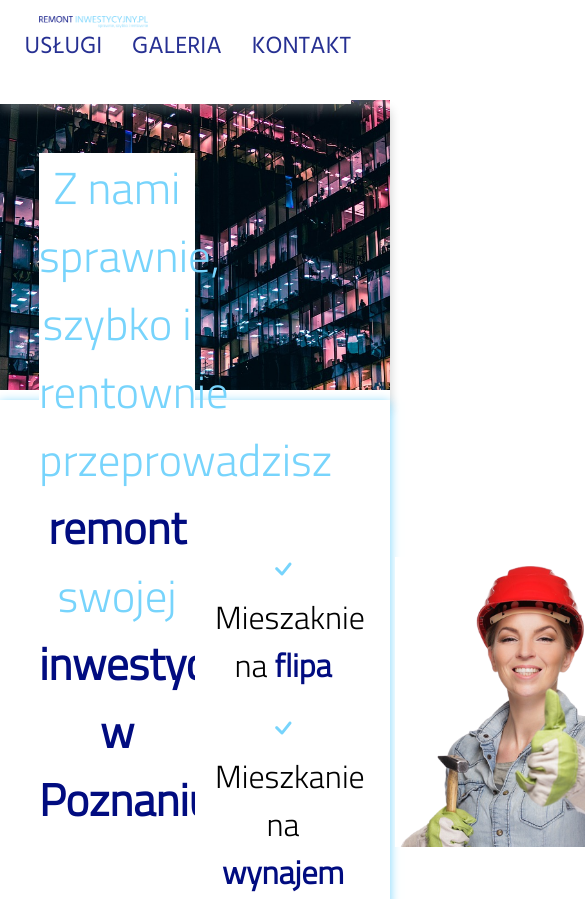
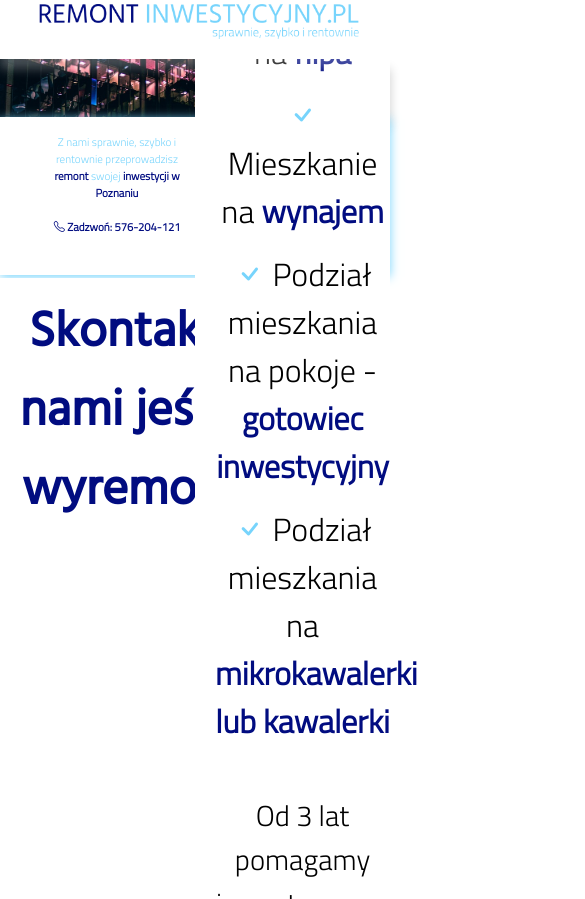
Before and after one commit to choice4choice/remont-inwestycyjny, a plain HTML site: page index.html in a window 390 px wide. Shown: the top 899 px of the page, 585 px wide, since content can reach past the window. Drawn offline with nearby package versions, Linux system fonts and the light colour scheme.

Commit message:
navbar and home is responsive

```diff
--- a/index.html
+++ b/index.html
@@ -24,15 +24,19 @@
     </script>
 </head>
 <body>
-    <nav class="navbar">
-        <div class="navbar_container clearfix">
-            <a href="#home"><img src="/images/logo.png" alt="logo" title="remont_inwestycyjny_logo"></a>
+    <nav class="navbar container-100">
+        <div class="flex container-80">
+            <div class="logo">
+                <img src="/images/logo.png" alt="logo" title="remont_inwestycyjny_logo"><a href="#home"></a></img>
+            </div>
+            <div class="navbar-links">
                 <ul>
                     <li><a href="#onas">o nas</a></li>
                     <li><a href="#uslugi">usługi</a></li>
                     <li><a href="#galeria">galeria</a></li>
                     <li><a href="#kontakt">kontakt</a></li>
                 </ul>
+            </div>
         </div>
     </nav>
 
--- a/styles.css
+++ b/styles.css
@@ -6,10 +6,19 @@
     font-family: titillium;
     src: url("fonts/titillium-web-light.ttf");
 }
-@media screen and (max-width: 1000px) {
-    .section_flex_cont_img, .section_flex_cont_txt {
-      width: 100%;
+@media only screen and (max-width: 830px) {
+    .navbar li{
+        display: none;
     }
+    .logo {
+        width: 100%;
+
+
+    }
+    .section_flex_cont_img.hello img {
+        display:none;
+    }
+
   }
 
 :root{
@@ -33,60 +42,70 @@ h1{
     font-family: hind;
 }
 section {
-    width: 80%;
-    margin: auto;
-    padding-top: 4em;
-    margin-top: 1em;
+    padding-top: 4vw;
+    margin-top: 1vw;
 }
-div{
-    padding-top: 1em;
-}
+
 .clearfix::after{
     content:" ";
     display: block;
     clear: both;
 }
-.navbar_container{
+.container-100{
+    width: 100%;
+    height: auto;
+}
+.container-80{
     width: 80%;
+    height: auto;
     margin:auto;
+    padding-top: 1vw;
+    padding-bottom: 1vw;
+}
+.flex{
+    display: flex;
 }
 .navbar {
-    width: 100%;
-    max-height: 100px;
     position: sticky;
     top: 0;
     left: 0;
     display: block;
+    overflow: auto;
     box-shadow: 0 10px 10px 0 rgba(255, 255, 255, 0.274);
     padding-bottom: 10px;
 }
+.logo{
+    width: 35%;
+    z-index: 1;
+}
+.navbar-links{
+    width: 85%;
+    z-index: 0;
+}
 .navbar ul {
     align-content: center;
-    display: flex;
     float: right;
-    margin: 0px 0px;
-    padding-left: 10px;
 }
 
 .navbar ul li{
-    float: right;
+    float: left;
     padding-left: 30px;
     list-style: none;
     text-transform: uppercase;
 }
 
 .navbar ul li a{
-    text-decoration: none;
     font-family:hind;
-    font-size:1.5em;
+    font-size: max(1.6vw, 16px);
     color: #010C80;
     opacity: 0.85;
 }
 .navbar img{
-    width: 35%;
     height: 60%;
-    max-height: 80px;
-    float: left;
+    width: 100%;
+    max-height: 86.8px;
+    min-height: 34.72px;
+    min-width: 320px;
 
 
 }
@@ -101,7 +120,7 @@ div{
 }
 .home{
     background-image:url("images/city.jpg");
-    height: 300px;
+    height: 15vw;
     background-position: 0px -10px;
     background-size: cover;
     background-repeat: no-repeat;
@@ -109,7 +128,7 @@ div{
 }
 #slogan{
     font-family: hind;
-    font-size: 2.8em;
+    font-size: 2.85vw;
     padding-top: 0;
     align-items: top;
 }
```
Lines whose indentation alone changed are shown as unchanged.
